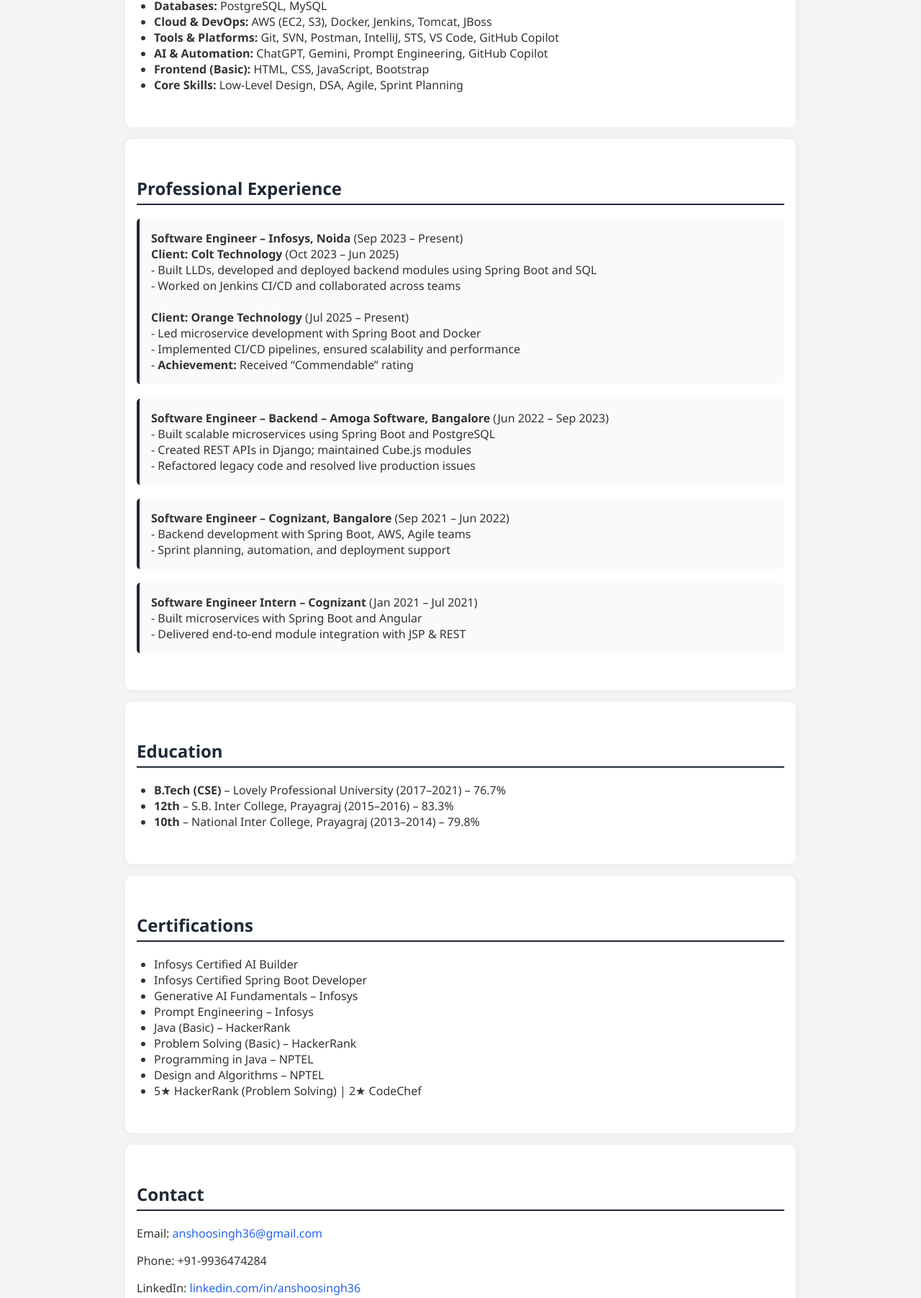
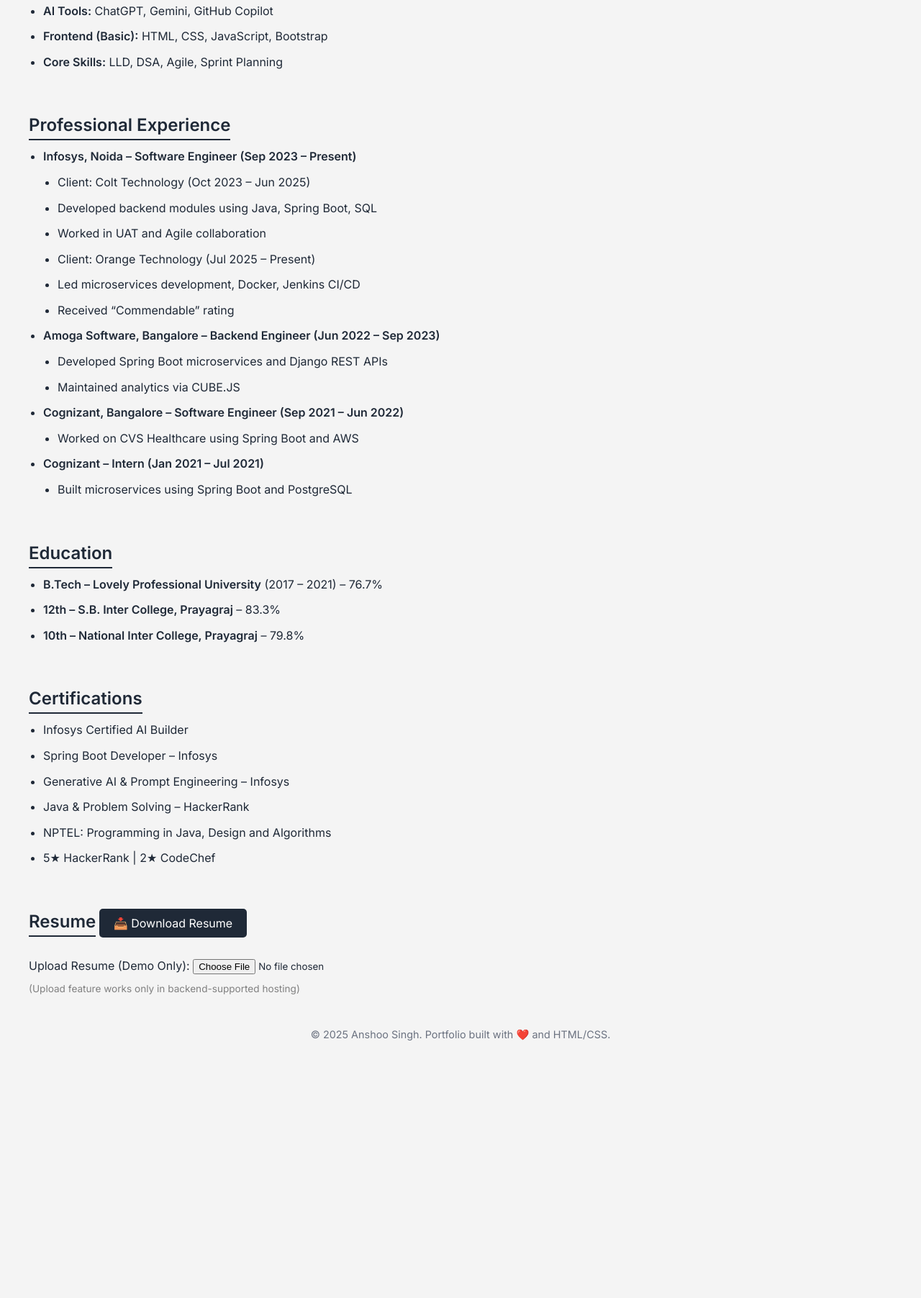
Before and after one commit to singh36/Portfolio, a plain HTML site: page index.html in a window 1280 px wide. Shown: the part 670-2474 px from the top of the page at 72% size. After the commit the page ends 2169 px from the top, so only its background shows below. Drawn offline with Linux system fonts and the light colour scheme.

Commit message:
Update index.html

```diff
--- a/index.html
+++ b/index.html
@@ -4,87 +4,42 @@
   <meta charset="UTF-8" />
   <meta name="viewport" content="width=device-width, initial-scale=1.0"/>
   <title>Anshoo Singh | Backend Software Engineer</title>
+  <link href="https://fonts.googleapis.com/css2?family=Inter:wght@400;600&display=swap" rel="stylesheet"/>
   <style>
-    body {
-      font-family: 'Segoe UI', sans-serif;
+    * {
       margin: 0;
       padding: 0;
+      font-family: 'Inter', sans-serif;
+      box-sizing: border-box;
+    }
+
+    body {
       background-color: #f4f4f4;
-      color: #333;
+      color: #1f2937;
+      padding: 40px;
     }
 
     header {
-      background-color: #1f2937;
-      color: white;
-      padding: 2rem 1rem;
       text-align: center;
+      margin-bottom: 40px;
     }
 
-    header h1 {
-      margin: 0;
-      font-size: 2rem;
-    }
-
-    header p {
-      margin: 0.5rem 0;
-      font-size: 1.1rem;
-    }
-
-    nav {
-      margin-top: 1rem;
-    }
-
-    nav a {
-      color: #f3f4f6;
-      margin: 0 10px;
-      text-decoration: none;
-      font-weight: bold;
-    }
-
-    section {
-      max-width: 900px;
-      margin: auto;
-      padding: 2rem 1rem;
-      background-color: white;
-      margin-top: 1rem;
-      border-radius: 10px;
-      box-shadow: 0 0 10px rgba(0,0,0,0.05);
+    h1 {
+      font-size: 2.5rem;
+      color: #111827;
     }
 
     h2 {
+      margin-top: 30px;
+      font-size: 1.5rem;
       border-bottom: 2px solid #1f2937;
+      display: inline-block;
       padding-bottom: 5px;
-      color: #1f2937;
     }
 
-    ul {
-      list-style-type: disc;
-      padding-left: 1.5rem;
-    }
-
-    .highlight {
-      font-weight: bold;
-    }
-
-    footer {
-      text-align: center;
-      padding: 1rem;
-      background-color: #1f2937;
-      color: white;
-      margin-top: 2rem;
-    }
-
-    .info {
-      margin-bottom: 1rem;
+    p, li {
+      margin: 10px 0;
       line-height: 1.6;
-    }
-
-    .project, .experience-item {
-      margin-bottom: 1.2rem;
-      padding: 1rem;
-      background-color: #f9fafb;
-      border-left: 4px solid #1f2937;
-      border-radius: 5px;
     }
 
     a {
@@ -92,93 +47,109 @@
       text-decoration: none;
     }
 
-    a:hover {
-      text-decoration: underline;
+    section {
+      margin-bottom: 30px;
     }
 
-    @media (max-width: 600px) {
-      nav a {
-        display: block;
-        margin: 8px 0;
+    ul {
+      list-style: disc;
+      margin-left: 20px;
     }
+
+    .button {
+      padding: 10px 20px;
+      background-color: #1f2937;
+      color: white;
+      border: none;
+      border-radius: 5px;
+      cursor: pointer;
+      text-decoration: none;
+      display: inline-block;
+      margin-top: 15px;
+    }
+
+    input[type="file"] {
+      margin-top: 10px;
+    }
+
+    footer {
+      margin-top: 40px;
+      text-align: center;
+      font-size: 0.9rem;
+      color: #6b7280;
     }
   </style>
 </head>
 <body>
-
   <header>
     <h1>Anshoo Singh</h1>
     <p>Backend Software Engineer | Java | Spring Boot | AWS | Microservices | Generative AI</p>
-  <p>Noida, India | +91-9936474284 | <a href="mailto:anshoosingh36@gmail.com" style="color:#93c5fd;">anshoosingh36@gmail.com</a></p>
-  <nav>
-    <a href="#about">About</a>
-    <a href="#skills">Skills</a>
-    <a href="#experience">Experience</a>
-    <a href="#education">Education</a>
-    <a href="#certifications">Certifications</a>
-    <a href="#contact">Contact</a>
-  </nav>
+    <p>Noida, India | +91-9936474284 | <a href="mailto:anshoosingh36@gmail.com">anshoosingh36@gmail.com</a></p>
+    <p>
+      <a href="https://www.linkedin.com/in/anshoosingh36" target="_blank">LinkedIn</a> |
+      <a href="https://singh36.github.io/Portfolio/" target="_blank">Portfolio</a>
+    </p>
   </header>
 
-<section id="about">
+  <section id="summary">
     <h2>Professional Summary</h2>
-  <p>Backend Software Engineer with 4+ years of experience in designing and deploying scalable, enterprise-grade web applications using Java, Spring Boot, and Microservices. Proficient in REST/SOAP APIs, SQL, AWS, Jenkins, and Docker. Strong background in Low-Level Design (LLD), Agile practices, and production support. Certified in Generative AI, Prompt Engineering, and recognized as an Infosys Certified AI Builder and Spring Boot Developer. Received a 'Commendable' rating for exceptional client contributions.</p>
+    <p>
+      Backend Software Engineer with 4+ years of experience in designing and deploying scalable, enterprise-grade web applications using Java, Spring Boot, and Microservices. Proficient in REST/SOAP APIs, SQL, AWS, Jenkins, and Docker. Strong background in Low-Level Design (LLD), Agile practices, and production support. Certified in Generative AI and Prompt Engineering.
+    </p>
   </section>
 
   <section id="skills">
     <h2>Technical Skills</h2>
     <ul>
       <li><strong>Languages & Frameworks:</strong> Java 8+, Spring Boot, Hibernate, JPA, Django REST Framework</li>
-    <li><strong>APIs & Architecture:</strong> REST APIs, SOAP Web Services, Microservices Architecture</li>
+      <li><strong>API & Architecture:</strong> REST APIs, SOAP, Microservices</li>
       <li><strong>Databases:</strong> PostgreSQL, MySQL</li>
       <li><strong>Cloud & DevOps:</strong> AWS (EC2, S3), Docker, Jenkins, Tomcat, JBoss</li>
-    <li><strong>Tools & Platforms:</strong> Git, SVN, Postman, IntelliJ, STS, VS Code, GitHub Copilot</li>
-    <li><strong>AI & Automation:</strong> ChatGPT, Gemini, Prompt Engineering, GitHub Copilot</li>
+      <li><strong>Tools:</strong> Git, SVN, Postman, IntelliJ, STS, VS Code</li>
+      <li><strong>AI Tools:</strong> ChatGPT, Gemini, GitHub Copilot</li>
       <li><strong>Frontend (Basic):</strong> HTML, CSS, JavaScript, Bootstrap</li>
-    <li><strong>Core Skills:</strong> Low-Level Design, DSA, Agile, Sprint Planning</li>
+      <li><strong>Core Skills:</strong> LLD, DSA, Agile, Sprint Planning</li>
     </ul>
   </section>
 
   <section id="experience">
     <h2>Professional Experience</h2>
-
-  <div class="experience-item">
-    <strong>Software Engineer – Infosys, Noida</strong> (Sep 2023 – Present)<br/>
-    <strong>Client: Colt Technology</strong> (Oct 2023 – Jun 2025)<br/>
-    - Built LLDs, developed and deployed backend modules using Spring Boot and SQL<br/>
-    - Worked on Jenkins CI/CD and collaborated across teams<br/><br/>
-    <strong>Client: Orange Technology</strong> (Jul 2025 – Present)<br/>
-    - Led microservice development with Spring Boot and Docker<br/>
-    - Implemented CI/CD pipelines, ensured scalability and performance<br/>
-    - <strong>Achievement:</strong> Received “Commendable” rating
-  </div>
-
-  <div class="experience-item">
-    <strong>Software Engineer – Backend – Amoga Software, Bangalore</strong> (Jun 2022 – Sep 2023)<br/>
-    - Built scalable microservices using Spring Boot and PostgreSQL<br/>
-    - Created REST APIs in Django; maintained Cube.js modules<br/>
-    - Refactored legacy code and resolved live production issues
-  </div>
-
-  <div class="experience-item">
-    <strong>Software Engineer – Cognizant, Bangalore</strong> (Sep 2021 – Jun 2022)<br/>
-    - Backend development with Spring Boot, AWS, Agile teams<br/>
-    - Sprint planning, automation, and deployment support
-  </div>
-
-  <div class="experience-item">
-    <strong>Software Engineer Intern – Cognizant</strong> (Jan 2021 – Jul 2021)<br/>
-    - Built microservices with Spring Boot and Angular<br/>
-    - Delivered end-to-end module integration with JSP & REST
-  </div>
+    <ul>
+      <li><strong>Infosys, Noida – Software Engineer (Sep 2023 – Present)</strong>
+        <ul>
+          <li>Client: Colt Technology (Oct 2023 – Jun 2025)</li>
+          <li>Developed backend modules using Java, Spring Boot, SQL</li>
+          <li>Worked in UAT and Agile collaboration</li>
+          <li>Client: Orange Technology (Jul 2025 – Present)</li>
+          <li>Led microservices development, Docker, Jenkins CI/CD</li>
+          <li>Received “Commendable” rating</li>
+        </ul>
+      </li>
+      <li><strong>Amoga Software, Bangalore – Backend Engineer (Jun 2022 – Sep 2023)</strong>
+        <ul>
+          <li>Developed Spring Boot microservices and Django REST APIs</li>
+          <li>Maintained analytics via CUBE.JS</li>
+        </ul>
+      </li>
+      <li><strong>Cognizant, Bangalore – Software Engineer (Sep 2021 – Jun 2022)</strong>
+        <ul>
+          <li>Worked on CVS Healthcare using Spring Boot and AWS</li>
+        </ul>
+      </li>
+      <li><strong>Cognizant – Intern (Jan 2021 – Jul 2021)</strong>
+        <ul>
+          <li>Built microservices using Spring Boot and PostgreSQL</li>
+        </ul>
+      </li>
+    </ul>
   </section>
 
   <section id="education">
     <h2>Education</h2>
     <ul>
-    <li><strong>B.Tech (CSE)</strong> – Lovely Professional University (2017–2021) – 76.7%</li>
-    <li><strong>12th</strong> – S.B. Inter College, Prayagraj (2015–2016) – 83.3%</li>
-    <li><strong>10th</strong> – National Inter College, Prayagraj (2013–2014) – 79.8%</li>
+      <li><strong>B.Tech – Lovely Professional University</strong> (2017 – 2021) – 76.7%</li>
+      <li><strong>12th – S.B. Inter College, Prayagraj</strong> – 83.3%</li>
+      <li><strong>10th – National Inter College, Prayagraj</strong> – 79.8%</li>
     </ul>
   </section>
 
@@ -186,28 +157,25 @@
     <h2>Certifications</h2>
     <ul>
       <li>Infosys Certified AI Builder</li>
-    <li>Infosys Certified Spring Boot Developer</li>
-    <li>Generative AI Fundamentals – Infosys</li>
-    <li>Prompt Engineering – Infosys</li>
-    <li>Java (Basic) – HackerRank</li>
-    <li>Problem Solving (Basic) – HackerRank</li>
-    <li>Programming in Java – NPTEL</li>
-    <li>Design and Algorithms – NPTEL</li>
-    <li>5★ HackerRank (Problem Solving) | 2★ CodeChef</li>
+      <li>Spring Boot Developer – Infosys</li>
+      <li>Generative AI & Prompt Engineering – Infosys</li>
+      <li>Java & Problem Solving – HackerRank</li>
+      <li>NPTEL: Programming in Java, Design and Algorithms</li>
+      <li>5★ HackerRank | 2★ CodeChef</li>
     </ul>
   </section>
 
-<section id="contact">
-  <h2>Contact</h2>
-  <p>Email: <a href="mailto:anshoosingh36@gmail.com">anshoosingh36@gmail.com</a></p>
-  <p>Phone: +91-9936474284</p>
-  <p>LinkedIn: <a href="https://www.linkedin.com/in/anshoosingh36" target="_blank">linkedin.com/in/anshoosingh36</a></p>
-  <p>Portfolio: <a href="https://singh36.github.io/Portfolio/" target="_blank">singh36.github.io/Portfolio</a></p>
+  <section id="resume">
+    <h2>Resume</h2>
+    <a href="Anshoo_Singh_Resume.pdf" download class="button">📥 Download Resume</a><br><br>
+    <label>Upload Resume (Demo Only):
+      <input type="file" accept=".pdf,.doc,.docx" />
+    </label>
+    <p style="font-size: 0.85rem; color: gray;">(Upload feature works only in backend-supported hosting)</p>
   </section>
 
   <footer>
-  <p>© 2025 Anshoo Singh • Built with HTML & CSS • Hosted on GitHub Pages</p>
+    <p>© 2025 Anshoo Singh. Portfolio built with ❤️ and HTML/CSS.</p>
   </footer>
-
 </body>
 </html>
```
Lines whose indentation alone changed are shown as unchanged.
